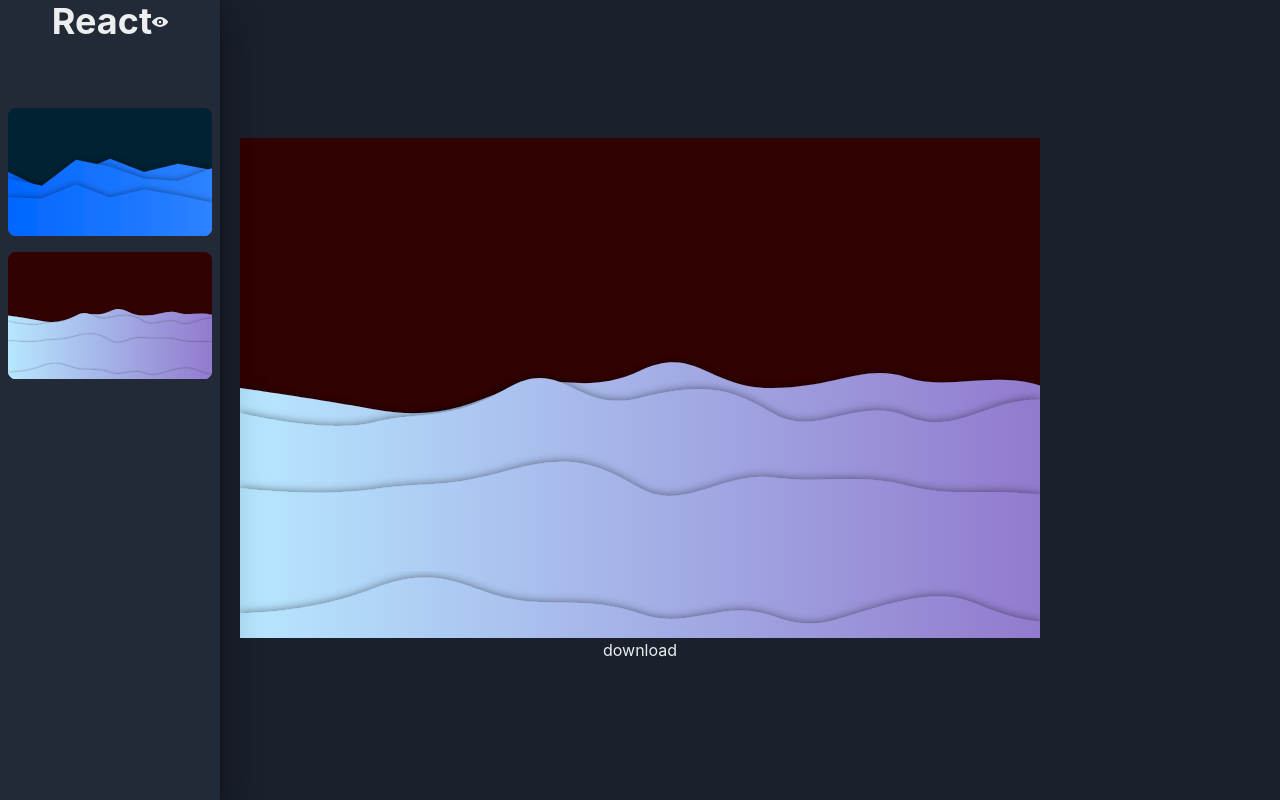
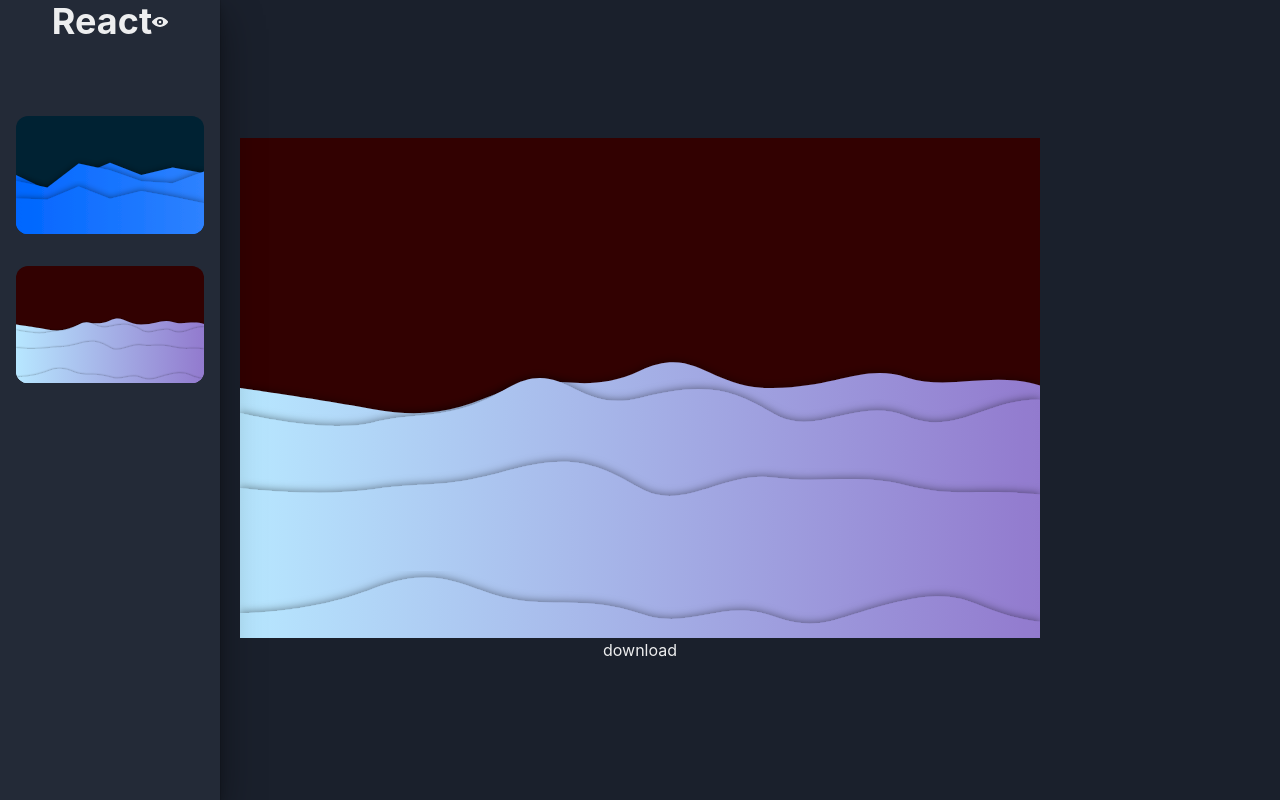
Before and after one commit to MaximBuz/heazy-svg-creator, a React (Create React App) app: page / in a window 1280 px wide. Built offline with nearby package versions, Linux system fonts and the light colour scheme.

Commit message:
worked on left menu

```diff
--- a/src/App.tsx
+++ b/src/App.tsx
@@ -7,13 +7,15 @@ import Menu from './components/menu';
 import StackedWave from './components/StackedWave';
 
 // Design
-import { Flex, Stack, Container, Image, Heading, Center } from '@chakra-ui/react';
+import { Flex, Stack, Container, Image, Heading, Center, chakra } from '@chakra-ui/react';
 import stackedWave from './stackedWaves.svg';
 import stackedWave2 from './stackedWaves2.svg';
 
 // Utils
 import { downloadBlob } from './utils/downloadBlob';
 import { ViewIcon } from '@chakra-ui/icons';
+import { transform } from 'lodash';
+import { isValidMotionProp, motion } from 'framer-motion';
 
 function App() {
   // test downloading
@@ -24,6 +26,10 @@ function App() {
     const blob = new Blob([svg as BlobPart], { type: 'image/svg+xml' });
     downloadBlob(blob, 'design.svg');
   }, []);
+
+  const ChakraBox = chakra(motion.div, {
+    shouldForwardProp: (prop) => isValidMotionProp(prop) || prop === 'children',
+  });
 
   return (
     <Flex direction="row" overflow="hidden" justifyContent="space-between" minW="100vw" minH="100vh">
@@ -55,12 +61,24 @@ function App() {
             <ViewIcon></ViewIcon>
           </Center>
         </Container>
-        <Stack marginTop={100} spacing={0} scrollBehavior="smooth">
-          <Container p="2" _hover={{ background: '#2e3643' }}>
-            <Image src={stackedWave} alt="Dan Abramov" rounded="lg" stroke="ActiveBorder" w="100%" />
+        <Stack marginTop={100} spacing={0} scrollBehavior="smooth" >
+          <Container p="4" _hover={{ background: '#2e3643', cursor: 'pointer' }}>
+            <Image
+              as={motion.img}
+              rounded="xl"
+              whileHover={{ scale: 1.03, boxShadow: "0 0 0 4px white" }}
+              src={stackedWave}
+              w="100%"
+            />
           </Container>
-          <Container p="2" _hover={{ background: '#2e3643' }}>
-            <Image src={stackedWave2} alt="Dan Abramov" rounded="lg" stroke="ActiveBorder" w="100%" />
+          <Container p="4" _hover={{ background: '#2e3643', cursor: 'pointer' }}>
+            <Image
+              as={motion.img}
+              rounded="xl"
+              whileHover={{ scale: 1.03, boxShadow: "0 0 0 4px white", objectPosition: "scale-down" }}
+              src={stackedWave2}
+              w="100%"
+            />
           </Container>
         </Stack>
       </Container>
```
